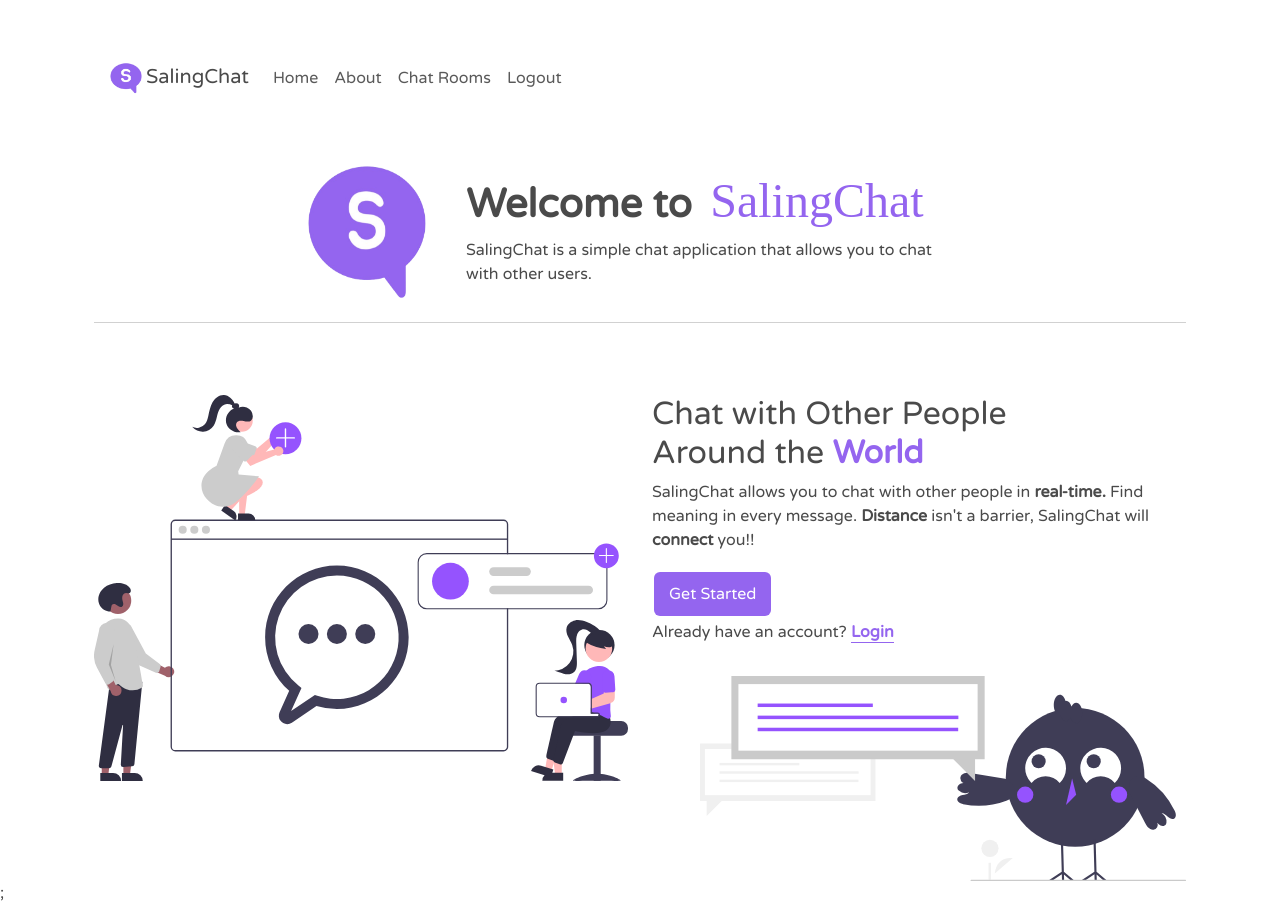
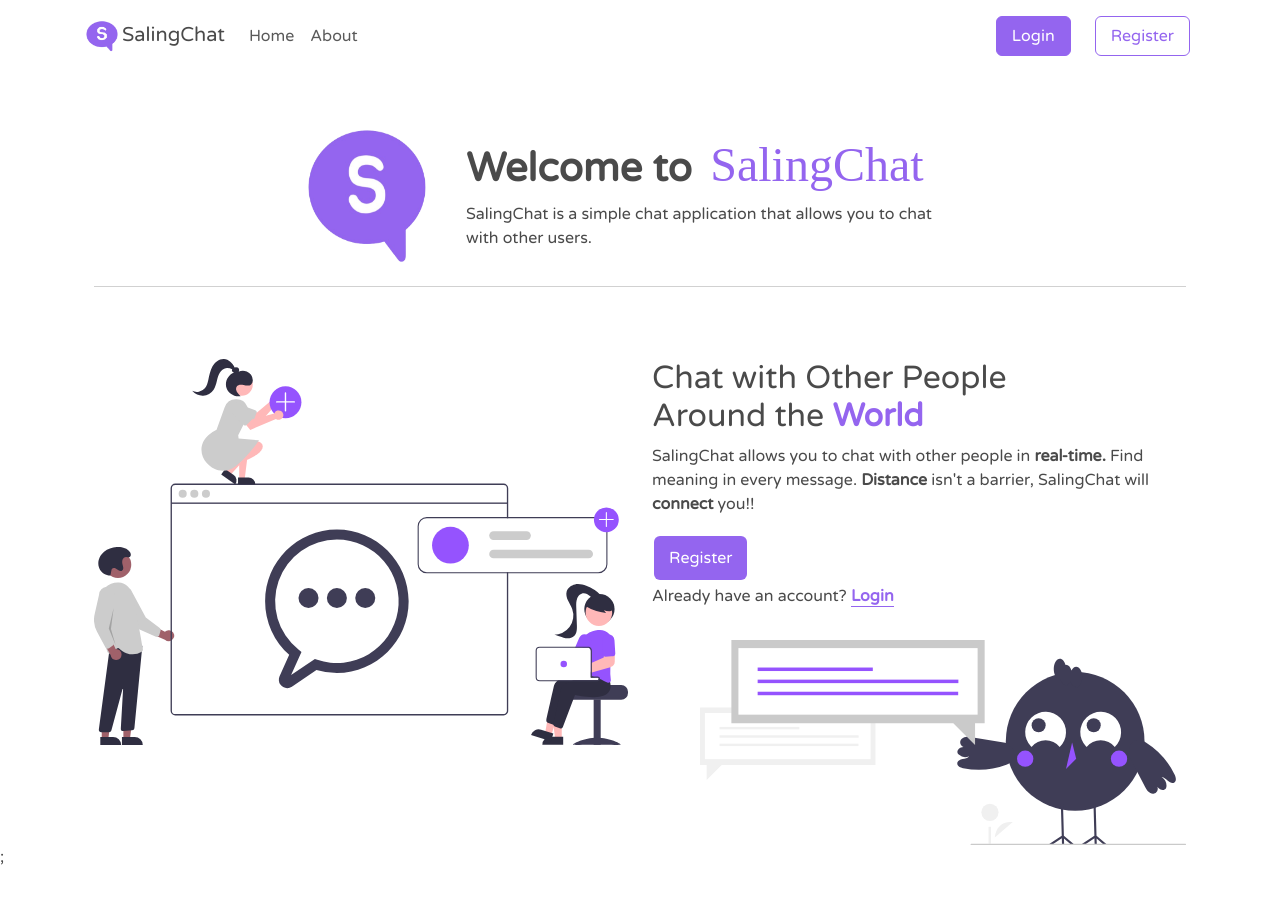
Before and after one commit to blackjac7/24001085-km6-feb_wed_fau-challenge-ch7-frontend, a React (Vite) app: page / in a window 1280 px wide. After the commit the page ends 869 px from the top, so only its background shows below. Built offline with nearby package versions, Linux system fonts and the light colour scheme; a web font is replaced by a local one.

Commit message:
feature: Link

```diff
--- a/src/App.jsx
+++ b/src/App.jsx
@@ -13,6 +13,7 @@ import Login from "./pages/login";
 import Profile from "./pages/profile";
 import Register from "./pages/register";
 import ChatRoom from "./pages/chatroom";
+import NavbarComponent from "./components/Navbar";
 import Protected from "./components/Protected";
 import NonProtected from "./components/NonProtected";
 
@@ -21,6 +22,7 @@ const router = createBrowserRouter([
         path: "/",
         element: (
             <NonProtected>
+                <NavbarComponent />
                 <Container className="mt-5">
                     <HomePage />
                 </Container>
@@ -31,6 +33,7 @@ const router = createBrowserRouter([
         path: "/profile",
         element: (
             <Protected>
+                <NavbarComponent />
                 <Container className="mt-5">
                     <Profile />
                 </Container>
@@ -41,6 +44,7 @@ const router = createBrowserRouter([
         path: "/about",
         element: (
             <NonProtected>
+                <NavbarComponent />
                 <Container className="mt-5">
                     <About />
                 </Container>
@@ -51,6 +55,7 @@ const router = createBrowserRouter([
         path: "/register",
         element: (
             <NonProtected>
+                <NavbarComponent />
                 <Container className="mt-5">
                     <Register />
                 </Container>
@@ -61,6 +66,7 @@ const router = createBrowserRouter([
         path: "/login",
         element: (
             <NonProtected>
+                <NavbarComponent />
                 <Container className="mt-5">
                     <Login />
                 </Container>
@@ -71,6 +77,7 @@ const router = createBrowserRouter([
         path: "/chatroom",
         element: (
             <Protected>
+                <NavbarComponent />
                 <Container className="mt-5">
                     <ChatRoom />
                 </Container>
--- a/src/components/Button/button.css
+++ b/src/components/Button/button.css
@@ -30,3 +30,49 @@
 .button-full-width:active {
     background-color: #5d3871 !important;
 }
+
+.login-nav-button {
+    background-color: #9465ef;
+    border: 1px solid #9465ef;
+    color: white;
+    padding: 7px 15px;
+    text-align: center;
+    text-decoration: none;
+    display: inline-block;
+    font-size: 16px;
+    cursor: pointer;
+}
+
+.login-nav-button:hover {
+    background-color: #7e4e9e;
+    border: 1px solid #7e4e9e;
+}
+
+.login-nav-button:active {
+    background-color: #5d3871 !important;
+    border: 1px solid #5d3871 !important;
+}
+
+.register-nav-button {
+    background-color: white;
+    border: 1px solid #9465ef;
+    color: #9465ef;
+    padding: 7px 15px;
+    text-align: center;
+    text-decoration: none;
+    display: inline-block;
+    font-size: 16px;
+    cursor: pointer;
+}
+
+.register-nav-button:hover {
+    background-color: white;
+    color: #7e4e9e;
+    border: 1px solid #7e4e9e;
+}
+
+.register-nav-button:active {
+    background-color: white !important;
+    color: #5d3871 !important;
+    border: 1px solid #5d3871 !important;
+}
--- a/src/components/Navbar/index.jsx
+++ b/src/components/Navbar/index.jsx
@@ -1,13 +1,26 @@
-import React from "react";
 import { Container, Nav, Navbar } from "react-bootstrap";
 import logo from "../../assets/salingchat-logo.png";
 import "./navbar.css"; // Make sure this path is correct
+import { useEffect } from "react";
+import { useDispatch, useSelector } from "react-redux";
+import { getProfile, logout } from "../../redux/actions/auth";
+import { useNavigate } from "react-router-dom";
+import { Link } from "react-router-dom";
+import ButtonComponent from "../Button";
 
 const NavbarComponent = () => {
+    const navigate = useNavigate();
+    const dispatch = useDispatch();
+    const { user, token } = useSelector((state) => state.auth);
+
+    useEffect(() => {
+        dispatch(getProfile());
+    }, [dispatch, token]);
+
     return (
         <Navbar bg="white" expand="lg" className="navbar-bottom-shadow">
             <Container>
-				<Navbar.Brand href="/">
+                <Navbar.Brand as={Link} to="/">
                     <span>
                         <img src={logo} alt="Logo" className="navbar-logo" />
                         SalingChat
@@ -15,11 +28,29 @@ const NavbarComponent = () => {
                 </Navbar.Brand>
                 <Navbar.Toggle aria-controls="basic-navbar-nav" />
                 <Navbar.Collapse id="basic-navbar-nav">
-					<Nav className="me-auto">
-						<Nav.Link href="/">Home</Nav.Link>
-						<Nav.Link href="/about">About</Nav.Link>
-						<Nav.Link href="/chat-rooms">Chat Rooms</Nav.Link>
+                    {user ? (
+                        <Nav className="me-auto d-flex align-items-center justify-content-center">
+                            <Nav.Link as={Link} to="/profile">
+                                Profile
+                            </Nav.Link>
+                            <Nav.Link as={Link} to="/chatroom">
+                                Chat Room
+                            </Nav.Link>
+                        </Nav>
+                    ) : (
+                        <Nav className="me-auto d-flex align-items-center justify-content-center">
+                            <Nav.Link as={Link} to="/">
+                                Home
+                            </Nav.Link>
+                            <Nav.Link as={Link} to="/about">
+                                About
+                            </Nav.Link>
+                        </Nav>
+                    )}
+                    {user && (
+                        <Nav className="ms-auto d-flex align-items-center justify-content-center">
                             <Nav.Link
+                                className="text-danger logout-nav-button"
                                 onClick={() => {
                                     dispatch(logout());
                                     navigate("/login");
@@ -28,6 +59,23 @@ const NavbarComponent = () => {
                                 Logout
                             </Nav.Link>
                         </Nav>
+                    )}
+                    {!user && (
+                        <Nav className="ms-auto d-flex align-items-center justify-content-center">
+                            <Nav.Link className="me-2" as={Link} to="/login">
+                                <ButtonComponent
+                                    text="Login"
+                                    className="login-nav-button"
+                                />
+                            </Nav.Link>
+                            <Nav.Link as={Link} to="/register">
+                                <ButtonComponent
+                                    text="Register"
+                                    className="register-nav-button"
+                                />
+                            </Nav.Link>
+                        </Nav>
+                    )}
                 </Navbar.Collapse>
             </Container>
         </Navbar>
--- a/src/components/Navbar/navbar.css
+++ b/src/components/Navbar/navbar.css
@@ -3,6 +3,22 @@
 } */
 
 .navbar-logo {
-	width: 40px; /* Adjust the width to your desired size */
-	height: auto; /* Maintain the aspect ratio */
+    width: 40px; /* Adjust the width to your desired size */
+    height: auto; /* Maintain the aspect ratio */
 }
+.logout-nav-button {
+    padding: 10px 15px !important;
+    border-radius: 10px;
+    text-align: center;
+    text-decoration: none;
+    display: inline-block;
+    font-size: 16px;
+    cursor: pointer;
+}
+
+.logout-nav-button:hover {
+    background-color: #dc3545 !important;
+    padding: 10px 15px !important;
+    border-radius: 10px !important;
+    color: white !important;
+}
--- a/src/components/Register/index.jsx
+++ b/src/components/Register/index.jsx
@@ -1,5 +1,6 @@
 import Form from "react-bootstrap/Form";
 import ButtonComponent from "../../components/Button";
+import { Link } from "react-router-dom";
 
 function Register() {
     return (
@@ -56,7 +57,9 @@ function Register() {
                 <Form.Control type="file" onChange={""} />
             </Form.Group>
 
-            <ButtonComponent text="Register" className="button-gs" />
+            <Link to="/reigster" className="text-center">
+                <ButtonComponent text="Register" className="button-gs" />
+            </Link>
         </Form>
     );
 }
--- a/src/pages/about/index.jsx
+++ b/src/pages/about/index.jsx
@@ -2,39 +2,46 @@ import { Col, Container, Image, Row } from "react-bootstrap";
 import bubbleHi from "../../assets/bubble-hi.png";
 import loveEmote from "../../assets/image-5.png";
 import teamSpirit from "../../assets/undraw_team_spirit_re_yl1v.svg";
-import NavbarComponent from "../../components/Navbar";
 import "./about.css";
 
 const About = () => {
     return (
         <Container>
-			<NavbarComponent />
             <Row className="justify-content-center mt-5">
                 <Col md="2">
-					<Image className="emote" src={bubbleHi} alt="Group Chat" fluid />
+                    <Image
+                        className="emote"
+                        src={bubbleHi}
+                        alt="Group Chat"
+                        fluid
+                    />
                 </Col>
                 <Col md="8" className="text-center">
                     <h1 className="text-center">
-						Get to <span className="first-text">Know</span> Us Better!
+                        Get to <span className="first-text">Know</span> Us
+                        Better!
                     </h1>
                     <p>
-						<span className="first-text">Helloo!!</span> Thank you for choosing{" "}
-						<span className="about-logo-text">SalingChat</span> as your chatting
-						platform.
+                        <span className="first-text">Helloo!!</span> Thank you
+                        for choosing{" "}
+                        <span className="about-logo-text">SalingChat</span> as
+                        your chatting platform.
                     </p>
                     <p>
-						Here at <span className="about-logo-text">SalingChat</span>, we (
-						Febriansyah, Muhammad Fauzan Ramdhani, and Wedens Elma Malau ) are a
-						team of developers who are dedicated to crafting a platform that
-						allows you to chat with other users in real-time. Your support means
-						the world to us, and we&apos;d be thrilled if you spread the word to
-						your friends.
+                        Here at{" "}
+                        <span className="about-logo-text">SalingChat</span>, we
+                        ( Febriansyah, Muhammad Fauzan Ramdhani, and Wedens Elma
+                        Malau ) are a team of developers who are dedicated to
+                        crafting a platform that allows you to chat with other
+                        users in real-time. Your support means the world to us,
+                        and we&apos;d be thrilled if you spread the word to your
+                        friends.
                     </p>
                     <p>
                         If you encounter any pesky bugs while using{" "}
-						<span className="about-logo-text">SalingChat</span>, don&apos;t
-						hesitate to reach out to us. You can contact us on our GitHub
-						profiles:
+                        <span className="about-logo-text">SalingChat</span>,
+                        don&apos;t hesitate to reach out to us. You can contact
+                        us on our GitHub profiles:
                     </p>
                     <ul>
                         <li>
@@ -66,7 +73,8 @@ const About = () => {
                         </li>
                     </ul>
                     <p>
-						Thank you for joining us on this journey. Let&apos;s chat away with{" "}
+                        Thank you for joining us on this journey. Let&apos;s
+                        chat away with{" "}
                         <span className="about-logo-text">SalingChat!</span>
                     </p>
                 </Col>
@@ -74,7 +82,12 @@ const About = () => {
                     md="2"
                     className="justify-content-md-center d-flex align-items-center"
                 >
-					<Image className="emote" src={loveEmote} alt="Love Emote" fluid />
+                    <Image
+                        className="emote"
+                        src={loveEmote}
+                        alt="Love Emote"
+                        fluid
+                    />
                 </Col>
             </Row>
             <Row className="justify-content-md-center">
--- a/src/pages/home/index.jsx
+++ b/src/pages/home/index.jsx
@@ -1,10 +1,10 @@
 import { useEffect, useState } from "react";
+import { Link } from "react-router-dom";
 import { Col, Container, Image, Row } from "react-bootstrap";
 import logo from "../../assets/salingchat-logo.png";
 import hero from "../../assets/undraw_group_chat_re_frmo.svg";
 import bird from "../../assets/undraw_quick_chat_re_bit5.svg";
 import ButtonComponent from "../../components/Button";
-import NavbarComponent from "../../components/Navbar";
 import "./home.css";
 
 export const HomePage = () => {
@@ -23,7 +23,6 @@ export const HomePage = () => {
 
     return (
         <Container>
-            <NavbarComponent />
             <Row className="justify-content-center mt-5">
                 <Col sm="4" md="4">
                     <Image id="logo" src={logo} alt="SalingChat" fluid />
@@ -58,13 +57,18 @@ export const HomePage = () => {
                         <span style={{ fontWeight: "bold" }}>connect</span>{" "}
                         you!!
                     </p>
-                    <ButtonComponent text="Get Started" className="button-gs" />
+                    <Link to="/register">
+                        <ButtonComponent
+                            text="Register"
+                            className="button-gs"
+                        />
+                    </Link>
 
                     <p>
                         Already have an account?{" "}
-                        <a href="/login" className="text-highlight-link">
+                        <Link to="/login" className="text-highlight-link">
                             Login
-                        </a>
+                        </Link>
                     </p>
                     <Image
                         className="mt-3 ps-5"
--- a/src/pages/login/index.jsx
+++ b/src/pages/login/index.jsx
@@ -2,12 +2,10 @@ import { Container } from "react-bootstrap";
 import Col from "react-bootstrap/Col";
 import Row from "react-bootstrap/Row";
 import LoginComponent from "../../components/Login";
-import NavbarComponent from "../../components/Navbar";
 
 const Login = () => {
     return (
         <Container>
-			<NavbarComponent />
             <Row>
                 <Col md={6} className="offset-md-3">
                     <LoginComponent />
--- a/src/pages/profile/index.jsx
+++ b/src/pages/profile/index.jsx
@@ -1,14 +1,70 @@
-import { Col, Container, Form, Image, Row } from "react-bootstrap";
+import { Col, Container, Form, Image, Row, Spinner } from "react-bootstrap";
+import { useState, useEffect } from "react";
+import axios from "axios";
 import bird from "../../assets/brand-logo-4.png";
 import personal from "../../assets/undraw_icons_wdp4.svg";
-import photo from "../../assets/undraw_pic_profile_re_7g2h.svg";
-import NavbarComponent from "../../components/Navbar";
+import photoDefault from "../../assets/undraw_pic_profile_re_7g2h.svg";
 import "./profile.css";
 
 const Profile = () => {
+    const [user, setUser] = useState(null);
+    const [loading, setLoading] = useState(false);
+
+    const getProfile = async (token) => {
+        setLoading(true);
+
+        let config = {
+            method: "get",
+            maxBodyLength: Infinity,
+            url: `${import.meta.env.VITE_BACKEND_API}/api/auth/profile`,
+            headers: {
+                Authorization: `Bearer ${token}`,
+            },
+        };
+
+        try {
+            const response = await axios.request(config);
+            const { data } = response.data;
+
+            if (data.photo === null) {
+                data.photo = photoDefault;
+            }
+
+            setUser(data);
+        } catch (error) {
+            setUser(null);
+            localStorage.removeItem("token");
+        } finally {
+            setLoading(false);
+        }
+    };
+
+    useEffect(() => {
+        const token = localStorage.getItem("token");
+
+        if (token) {
+            getProfile(token);
+        }
+    }, []);
+
+    if (loading) {
+        return (
+            <div
+                style={{
+                    display: "flex",
+                    justifyContent: "center",
+                    alignItems: "center",
+                    height: "50vh",
+                }}
+            >
+                <h1>Loading...</h1>
+                <Spinner animation="border" />
+            </div>
+        );
+    }
+
     return (
         <Container>
-            <NavbarComponent />
             <Row className="justify-content-center mt-5">
                 <Col md="6" className="text-center">
                     <Form>
@@ -17,7 +73,7 @@ const Profile = () => {
                                 <Image
                                     rounded
                                     className="img-fluid mb-3 photo-profile-page"
-                                    src={photo}
+                                    src={user?.photo}
                                 />
                             </Col>
                             <Col>
@@ -33,7 +89,7 @@ const Profile = () => {
                             <Form.Label>Name</Form.Label>
                             <Form.Control
                                 type="text"
-                                value="John Doe"
+                                value={user?.name}
                                 disabled
                             />
                         </Form.Group>
@@ -42,7 +98,7 @@ const Profile = () => {
                             <Form.Label>Email address</Form.Label>
                             <Form.Control
                                 type="email"
-                                value="johdoe@mail.com"
+                                value={user?.email}
                                 disabled
                             />
                         </Form.Group>
--- a/src/redux/actions/message.js
+++ b/src/redux/actions/message.js
@@ -17,7 +17,6 @@ export const getMessages = () => async (dispatch, getState) => {
         const response = await axios.request(config);
 
         const { data } = response.data;
-        console.log(data);
 
         dispatch(setMessages(data));
     } catch (error) {
```
Lines whose indentation alone changed are shown as unchanged.
